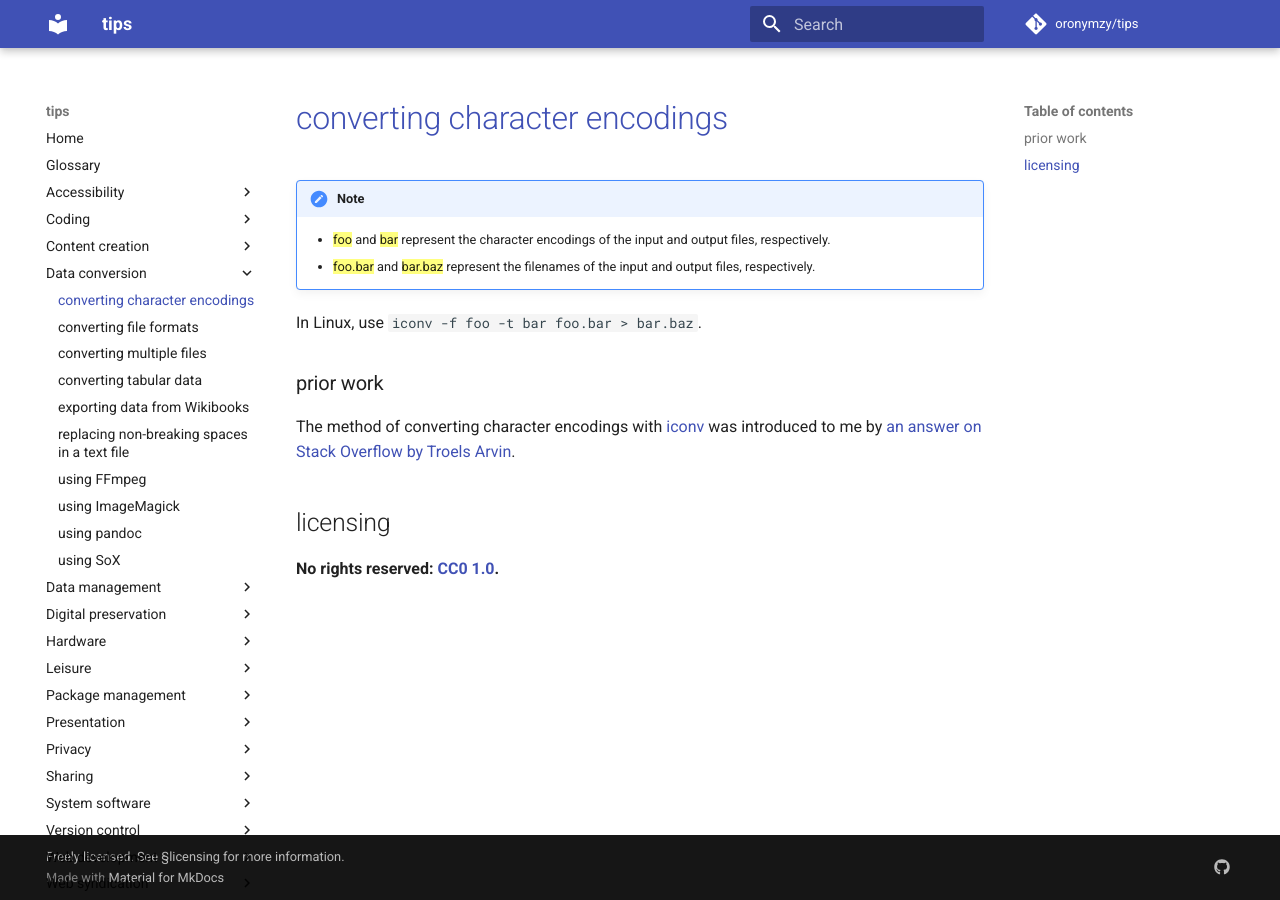
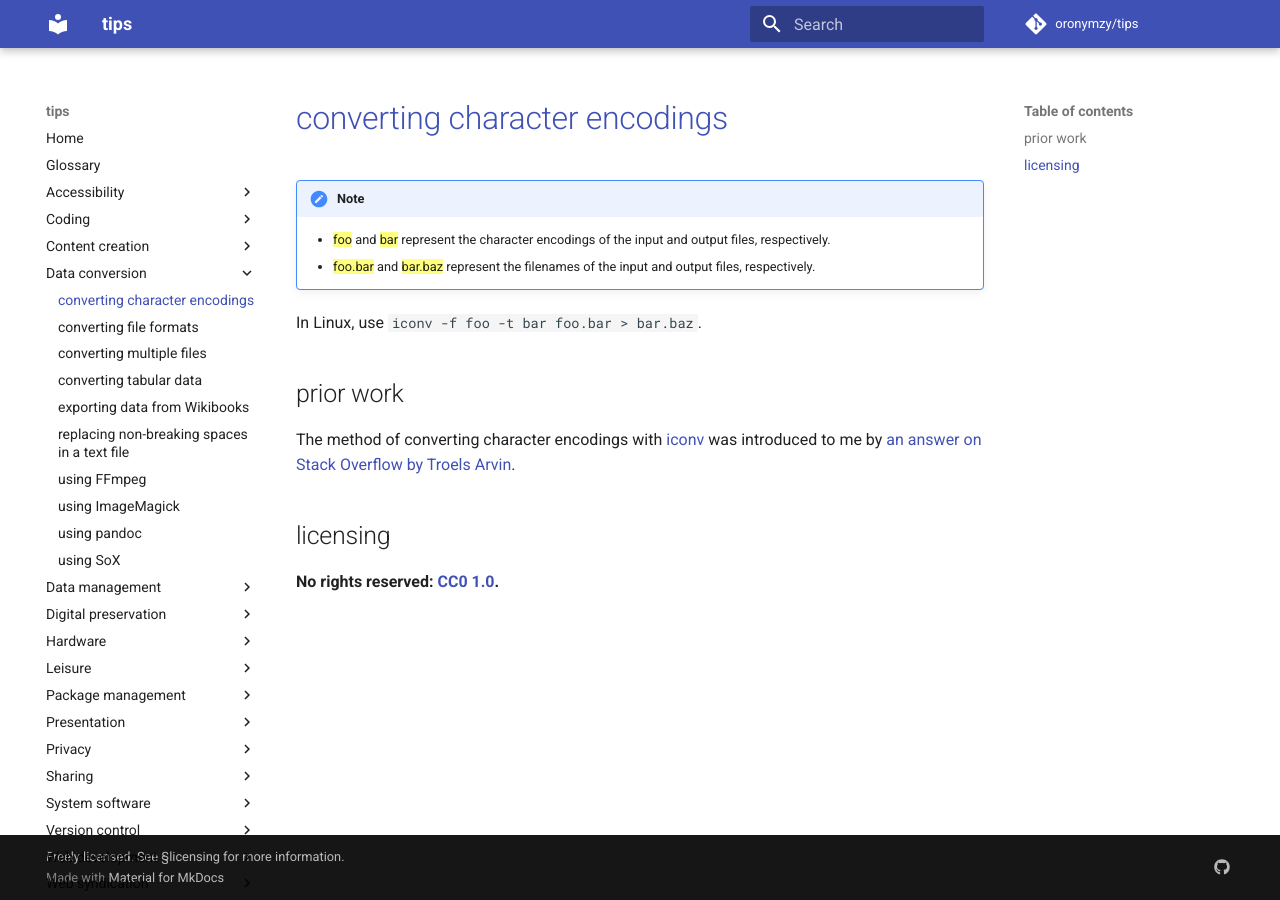
Before and after one commit to oronymzy/tips, an MkDocs documentation site: the page built from docs/cnvcenc.md, in a window 1280 px wide. Built offline with MkDocs 1.6.1 and Material for MkDocs 9.7.7, drawn with Linux system fonts in a browser that asks for light colours; comment, search, counter and statistics services are not loaded.

Commit message:
Change heading level

```diff
--- a/docs/cnvcenc.md
+++ b/docs/cnvcenc.md
@@ -7,7 +7,7 @@
 
 In Linux, use `iconv -f foo -t bar foo.bar > bar.baz`.
 
-### prior work
+## prior work
 The method of converting character encodings with [iconv](https://en.wikipedia.org/wiki/Iconv) was introduced to me by [an answer on Stack Overflow by Troels Arvin](https://stackoverflow.com/questions/64860/best-way-to-convert-text-files-between-character-sets/64889#64889).
 
 ## licensing
```
